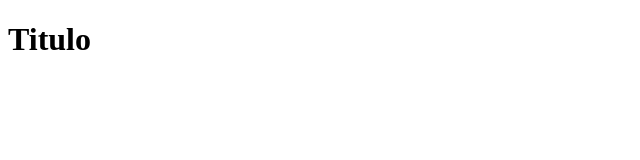
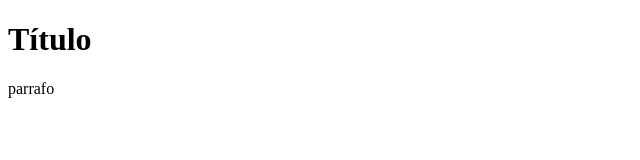
Before and after one commit to guillermoRivas/CursoGit2, a plain HTML site: page index.html in a window 1280 px wide. Shown: the whole page, without its empty margins (0-640 px from the left). Drawn offline with Linux system fonts and the light colour scheme.

Commit message:
Update index.html

```diff
--- a/index.html
+++ b/index.html
@@ -7,6 +7,7 @@
     <title>Document</title>
 </head>
 <body>
-    <h1>Titulo</h1>
+    <h1>Título</h1>
+    <p>parrafo</p>
 </body>
 </html>
```
